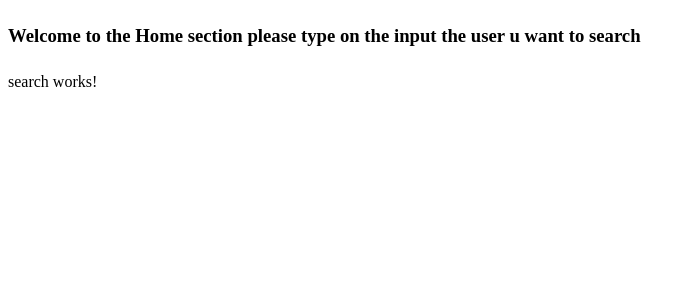
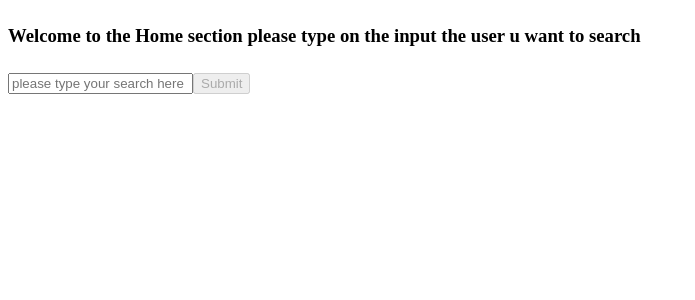
Before and after one commit to raphaelspitz/wemanity, an Angular app in the folder phonebook/: page / in a window 1280 px wide. Shown: the top 300 px of the page, without its empty margins (0-695 px from the left). Built offline with nearby package versions, Linux system fonts and the light colour scheme.

Commit message:
addition of the input field + button + method for searching a or many users in the DB.

```diff
--- a/phonebook/src/app/app.module.ts
+++ b/phonebook/src/app/app.module.ts
@@ -5,6 +5,7 @@
 import { AppComponent } from './app.component';
 import { HomeComponent } from './home/home.component';
 import { SearchComponent } from './search/search.component';
+import { FormsModule }   from '@angular/forms';
 
 @NgModule({
   declarations: [
@@ -14,7 +15,8 @@
   ],
   imports: [
     BrowserModule,
-    AppRoutingModule
+    AppRoutingModule,
+    FormsModule
   ],
   providers: [],
   bootstrap: [AppComponent]
--- a/phonebook/src/app/search/search.component.html
+++ b/phonebook/src/app/search/search.component.html
@@ -1 +1,11 @@
-<p>search works!</p>
+<div class="container">
+    <form #searchform="ngForm" (ngSubmit)="searchUsers(searchform.value)">
+        <input type="text"
+            ngModel
+            name="search"
+            placeholder="please type your search here"
+            required
+        >
+        <button type="submit" class="btn btn-success" [disabled]="searchform.invalid">Submit</button>
+    </form>
+</div>
--- a/phonebook/src/app/search/search.component.ts
+++ b/phonebook/src/app/search/search.component.ts
@@ -12,4 +12,8 @@
   ngOnInit() {
   }
 
+  searchUsers(searchData){
+    console.log(searchData);
+  }
+
 }
```
